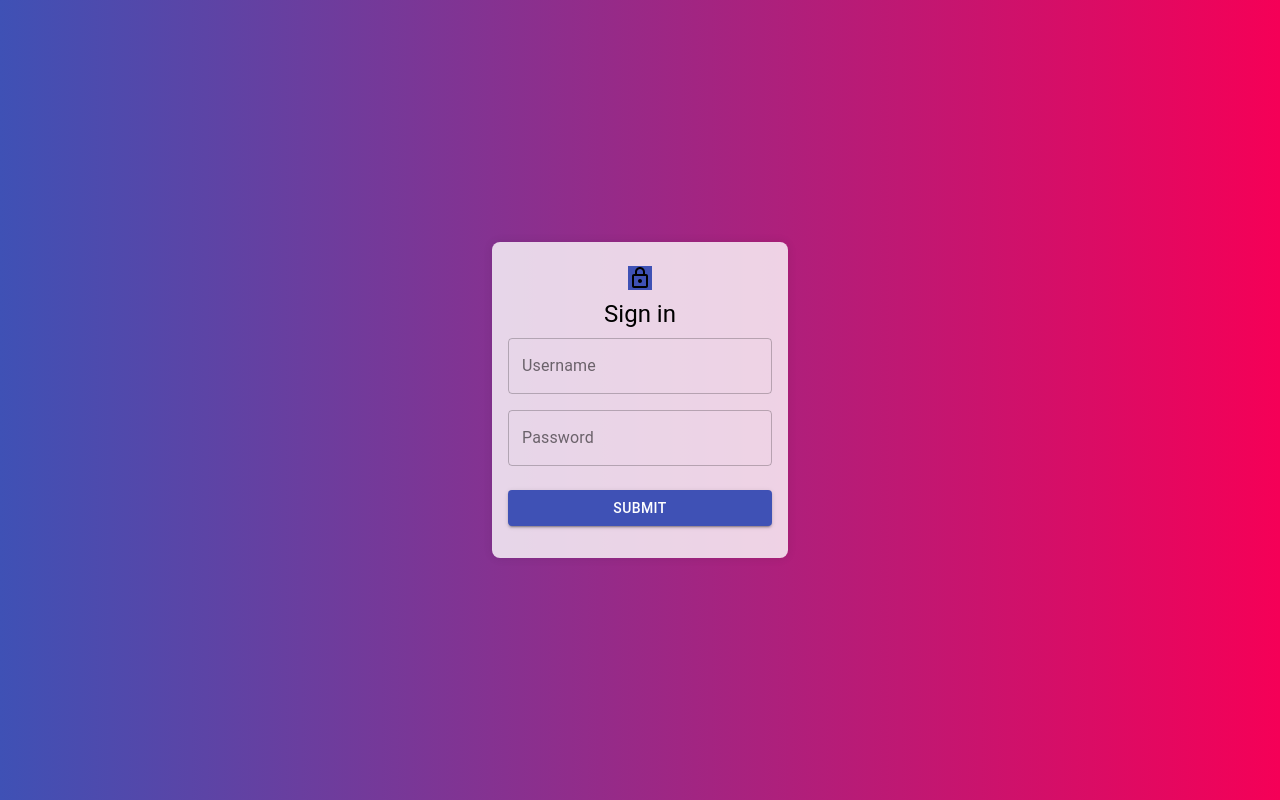
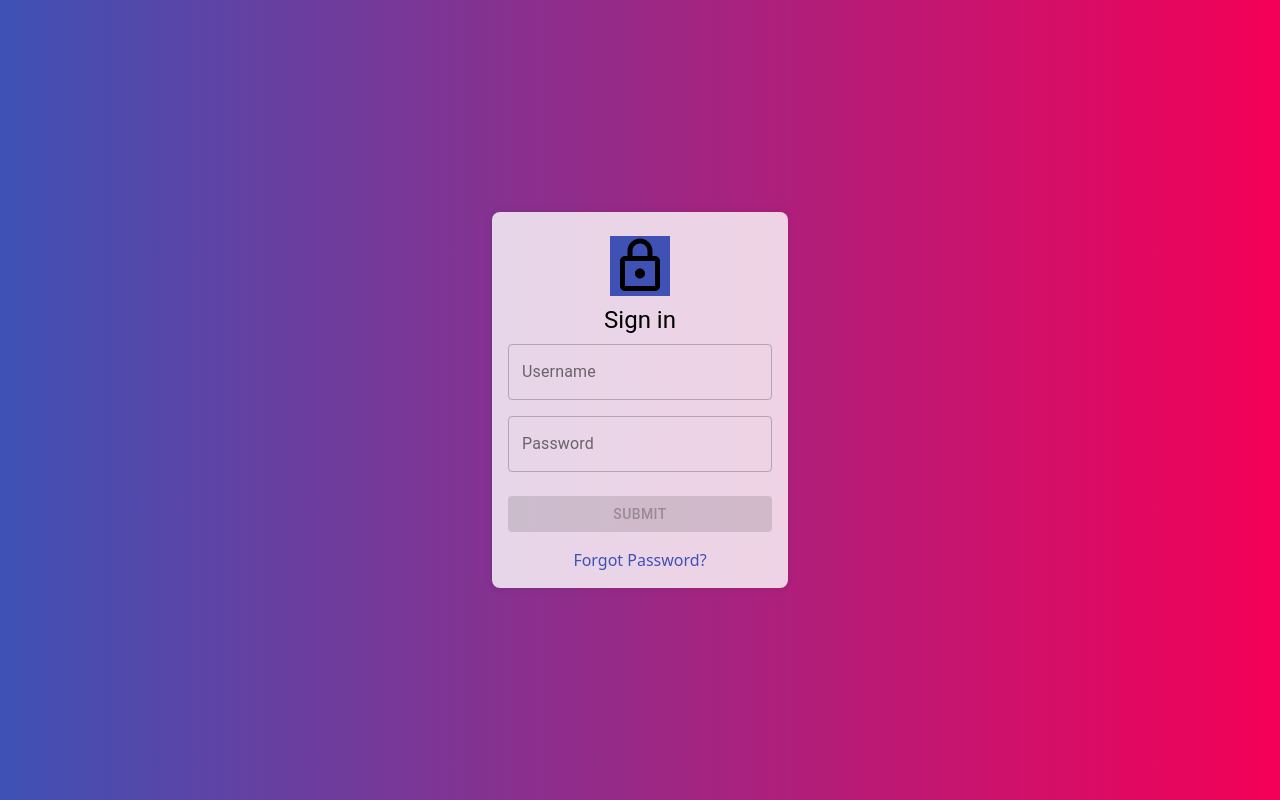
Before and after one commit to 0xn4utilus/kSentinel, a React (Vite) app in the folder frontend/: page / in a window 1280 px wide. Built offline with nearby package versions, Linux system fonts and the light colour scheme; no server answers.

Commit message:
Add forget password page

```diff
--- a/frontend/src/App.jsx
+++ b/frontend/src/App.jsx
@@ -4,6 +4,7 @@ import Register from "./Components/Register";
 import Configuration from "./Components/Configuration";
 import Dashboard from "./Components/Dashboard";
 import Settings from "./Components/Settings";
+import ForgotPassword from "./Components/ForgotPassword";
 
 function App() {
 
@@ -14,6 +15,7 @@ function App() {
           <Route path="/" element={<Login/>}/>
           <Route path="/login" element={<Login/>}/>
           <Route path="/register" element={<Register/>}/>
+          <Route path="/forgotPassword" element={<ForgotPassword/>}/>
           <Route path="/configuration" element={<Configuration/>}/>
           <Route path="/dashboard" element={<Dashboard/>}/>
           <Route path="/settings" element={<Settings/>}/>
--- a/frontend/src/Components/Configuration/configuration.jsx
+++ b/frontend/src/Components/Configuration/configuration.jsx
@@ -9,47 +9,10 @@ import {
   Typography,
 } from '@material-ui/core';
 import InputFields from './inputFields';
-
-const useStyles = makeStyles((theme) => ({
-  pageContainer: {
-    backgroundColor: '#FDF6E3',
-    minHeight: '100vh',
-    display: 'flex',
-    flexDirection: 'column',
-    alignItems: 'center',
-    justifyContent: 'center',
-  },
-  card: {
-    marginBottom: theme.spacing(3),
-    padding: theme.spacing(2),
-    backgroundColor: '#F3F7F9',
-    boxShadow: '0px 3px 6px rgba(0, 0, 0, 0.16)',
-    borderRadius: 8,
-  },
-  title: {
-    marginBottom: theme.spacing(2),
-    color: '#333333',
-    fontWeight: 'bold',
-  },
-  button: {
-    marginRight: theme.spacing(2),
-    backgroundColor: 'green',
-    color: '#FFFFFF',
-    '&:hover': {
-      backgroundColor: '#C51162',
-    },
-  },
-  inputField: {
-    marginBottom: theme.spacing(2),
-  },
-  inputContainer: {
-    display: 'flex',
-    alignItems: 'center',
-  },
-}));
+import { configTemplate } from '../Themes';
 
 const Tracing = () => {
-  const classes = useStyles();
+  const classes = configTemplate();
 
   return (
     <Card className={classes.card}>
@@ -72,7 +35,7 @@ const Tracing = () => {
 };
 
 const Blocking = () => {
-  const classes = useStyles();
+  const classes = configTemplate();
 
   return (
     <Card className={classes.card}>
@@ -95,7 +58,7 @@ const Blocking = () => {
 };
 
 const Info = () => {
-  const classes = useStyles();
+  const classes = configTemplate();
 
   return (
     <Card className={classes.card}>
@@ -129,7 +92,7 @@ const Info = () => {
 };
 
 const Page = () => {
-  const classes = useStyles();
+  const classes = configTemplate();
 
   return (
     <div className={classes.pageContainer}>
--- a/frontend/src/Components/Footer/index.jsx
+++ b/frontend/src/Components/Footer/index.jsx
@@ -1,18 +1,9 @@
 import React from 'react';
-import { Typography, Link, makeStyles } from '@material-ui/core';
-
-const useStyles = makeStyles((theme) => ({
-  footer: {
-    backgroundColor: theme.palette.primary.main,
-    padding: theme.spacing(2),
-    textAlign: 'center',
-    color: theme.palette.primary.contrastText,
-    marginTop: 'auto',
-  },
-}));
+import { Typography, Link } from '@material-ui/core';
+import { footerTemplate } from '../Themes';
 
 const Footer = () => {
-  const classes = useStyles();
+  const classes = footerTemplate();
 
   return (
     <footer className={classes.footer}>
--- /dev/null
+++ b/frontend/src/Components/ForgotPassword/index.jsx
@@ -0,0 +1,80 @@
+import React, { useState } from 'react';
+import { TextField , Button, Typography, Link } from '@material-ui/core';
+import LockOutlinedIcon from '@material-ui/icons/LockOutlined';
+import { loginTemplate } from '../Themes';
+import CheckCircleOutlinedIcon from '@mui/icons-material/CheckCircleOutlined';
+import ErrorOutlineOutlinedIcon from '@mui/icons-material/ErrorOutlineOutlined';
+
+const ForgotPassword = () =>{
+    const classes = loginTemplate();
+    const [userData,setUserData] = useState({"data":""});
+    const [isDataSent, setDataSent] = useState(false);
+    const [isDataValid, setValidity] = useState(true);
+
+    function queryData(){
+        // setDataSent(true);
+        // setValidity(false);
+    }
+
+
+    return(
+        <div className={classes.container}>
+            {
+                !isDataSent && (
+                    <div className={classes.formContainer}>
+                        {
+                            isDataValid &&(
+                                <LockOutlinedIcon className={classes.avatar} style={{fontSize:60}}/>
+                            )}
+                        {
+                            !isDataValid && (
+                                <div className="flex flex-col items-center">
+                                    <ErrorOutlineOutlinedIcon className={classes.avatar} style={{fontSize:60}}/>
+                                    <Typography component="h1" variant="h4">
+                                        User Not found
+                                    </Typography>
+                                </div>
+                            )
+                        }
+                        <Typography component="h1" variant="h5">
+                        Enter Username or Email
+                        </Typography>
+                        <TextField
+                            className={classes.input}
+                            label="Username / Email"
+                            name="username"
+                            onChange={(e)=>{
+                                setUserData({data:e.target.value});
+                            }}
+                            variant="outlined"
+                            fullWidth
+                            />
+                        <Button
+                        className={classes.submitButton}
+                        variant="contained"
+                        color="primary"
+                        fullWidth
+                        disabled = {userData.data.length < 1}
+                        onClick={queryData}
+                        >
+                        Submit
+                        </Button>
+                    </div>
+            )}
+            {
+                isDataSent && (
+                    <div className={classes.formContainer}>
+                        <CheckCircleOutlinedIcon className={classes.avatar} style={{fontSize:60}}/>
+                        <Typography component="h1" variant="h4">
+                            Password Reset Sucessful.
+                        </Typography>
+                        <Typography component="h3" variant="h5">
+                            Please check email to find the reset link.
+                        </Typography>
+                    </div>
+            )}
+        </div>
+    )
+}
+
+export default ForgotPassword
--- a/frontend/src/Components/Login/index.jsx
+++ b/frontend/src/Components/Login/index.jsx
@@ -1,48 +1,20 @@
 import React, { useState } from 'react';
-import { TextField, Box, Button, Typography } from '@material-ui/core';
+import { TextField , Button, Typography, Link } from '@material-ui/core';
 import LockOutlinedIcon from '@material-ui/icons/LockOutlined';
-import { makeStyles } from '@material-ui/core/styles';
-
-const useStyles = makeStyles((theme) => ({
-  container: {
-    display: 'flex',
-    justifyContent: 'center',
-    alignItems: 'center',
-    height: '100vh',
-    background: `linear-gradient(to right, ${theme.palette.primary.main}, ${theme.palette.secondary.main})`,
-  },
-  formContainer: {
-    display: 'flex',
-    flexDirection: 'column',
-    alignItems: 'center',
-    padding: theme.spacing(2),
-    borderRadius: theme.spacing(1),
-    boxShadow: '0px 0px 10px rgba(0, 0, 0, 0.1)',
-    backgroundColor: 'rgba(255, 255, 255, 0.8)',
-  },
-  avatar: {
-    margin: theme.spacing(1),
-    backgroundColor: theme.palette.primary.main,
-  },
-  input: {
-    margin: theme.spacing(1),
-  },
-  submitButton: {
-    margin: theme.spacing(2, 0),
-  },
-}));
+import { loginTemplate } from '../Themes';
 
 const LoginPage = () => {
-  const classes = useStyles();
+  const classes = loginTemplate();
   const [userData,setUserData] = useState({"username":"","password":""});
 
   function submitData(){
 
   }
+
   return (
     <div className={classes.container}>
       <div className={classes.formContainer}>
-        <LockOutlinedIcon className={classes.avatar} />
+        <LockOutlinedIcon className={classes.avatar} style={{fontSize:60}} />
         <Typography component="h1" variant="h5">
           Sign in
         </Typography>
@@ -72,10 +44,14 @@ const LoginPage = () => {
           variant="contained"
           color="primary"
           fullWidth
+          disabled={userData.username.length < 1 || userData.password.length < 1}
           onClick={submitData}
         >
           Submit
         </Button>
+        <Link href="/forgotPassword">
+          Forgot Password?
+        </Link>
       </div>
     </div>
   );
--- a/frontend/src/Components/Navbar/index.jsx
+++ b/frontend/src/Components/Navbar/index.jsx
@@ -10,36 +10,15 @@ import {
   List,
   ListItem,
   ListItemText,
-  makeStyles,
   useMediaQuery,
   useTheme,
   Avatar,
 } from '@material-ui/core';
 import { Dashboard, Settings, Build, Menu } from '@material-ui/icons';
-
-const useStyles = makeStyles((theme) => ({
-  toolbar: {
-    display: 'flex',
-    justifyContent: 'space-between',
-    backgroundColor: '#3f51b5', // Replace with your desired background color
-  },
-  navbarButton: {
-    marginLeft: theme.spacing(2),
-  },
-  mobileMenuButton: {
-    marginRight: theme.spacing(2),
-  },
-  list: {
-    width: 250,
-  },
-  linkContainer: {
-    display: 'flex',
-    alignItems: 'center',
-  },
-}));
+import { navbarTemplate } from '../Themes';
 
 const Navbar = () => {
-  const classes = useStyles();
+  const classes = navbarTemplate();
   const theme = useTheme();
   const isSmallScreen = useMediaQuery(theme.breakpoints.down('sm'));
   const [mobileMenuOpen, setMobileMenuOpen] = useState(false);
--- a/frontend/src/Components/Register/index.jsx
+++ b/frontend/src/Components/Register/index.jsx
@@ -1,44 +1,14 @@
 import React, { useState } from 'react';
-import { TextField, Box, Button, Typography, Snackbar } from '@material-ui/core';
+import { TextField, Button, Typography } from '@material-ui/core';
 import LockOutlinedIcon from '@material-ui/icons/LockOutlined';
-import { makeStyles } from '@material-ui/core/styles';
 import { registerRoute } from '../../constants';
 import Alert from "@mui/material/Alert";
-import Stack from "@mui/material/Stack";
 import {useNavigate} from "react-router-dom";
-
-const useStyles = makeStyles((theme) => ({
-    container: {
-        display: 'flex',
-        justifyContent: 'center',
-        alignItems: 'center',
-        height: '100vh',
-        background: `linear-gradient(to right, ${theme.palette.primary.main}, ${theme.palette.secondary.main})`,
-    },
-    formContainer: {
-        display: 'flex',
-        flexDirection: 'column',
-        alignItems: 'center',
-        padding: theme.spacing(2),
-        borderRadius: theme.spacing(1),
-        boxShadow: '0px 0px 10px rgba(0, 0, 0, 0.1)',
-        backgroundColor: 'rgba(255, 255, 255, 0.8)',
-    },
-    avatar: {
-        margin: theme.spacing(1),
-        backgroundColor: theme.palette.primary.main,
-    },
-    input: {
-        margin: theme.spacing(1),
-    },
-    submitButton: {
-        margin: theme.spacing(2, 0),
-    },
-}));
+import { loginTemplate } from '../Themes';
 
 const Register = () => {
     const navigate = useNavigate();
-    const classes = useStyles();
+    const classes = loginTemplate();
     const [userData, setUserData] = useState({ username: "", password: "", email: "" });
     const [emailError, setEmailError] = useState(false);
     const [submitDisabled, setSubmitDisabled] = useState(true);
--- /dev/null
+++ b/frontend/src/Components/Themes/index.jsx
@@ -0,0 +1,108 @@
+import React from 'react';
+import { makeStyles } from '@material-ui/core/styles';
+
+
+const loginTemplate = makeStyles((theme) => ({
+    container: {
+        display: 'flex',
+        justifyContent: 'center',
+        alignItems: 'center',
+        height: '100vh',
+        background: `linear-gradient(to right, ${theme.palette.primary.main}, ${theme.palette.secondary.main})`,
+    },
+    formContainer: {
+        display: 'flex',
+        flexDirection: 'column',
+        alignItems: 'center',
+        padding: theme.spacing(2),
+        borderRadius: theme.spacing(1),
+        boxShadow: '0px 0px 10px rgba(0, 0, 0, 0.1)',
+        backgroundColor: 'rgba(255, 255, 255, 0.8)',
+    },
+    avatar: {
+        margin: theme.spacing(1),
+        backgroundColor: theme.palette.primary.main,
+    },
+    input: {
+        margin: theme.spacing(1),
+    },
+    submitButton: {
+        margin: theme.spacing(2, 0),
+    },
+}));
+
+const configTemplate = makeStyles((theme) => ({
+    pageContainer: {
+      backgroundColor: '#FDF6E3',
+      minHeight: '100vh',
+      display: 'flex',
+      flexDirection: 'column',
+      alignItems: 'center',
+      justifyContent: 'center',
+    },
+    card: {
+      marginBottom: theme.spacing(3),
+      padding: theme.spacing(2),
+      backgroundColor: '#F3F7F9',
+      boxShadow: '0px 3px 6px rgba(0, 0, 0, 0.16)',
+      borderRadius: 8,
+    },
+    title: {
+      marginBottom: theme.spacing(2),
+      color: '#333333',
+      fontWeight: 'bold',
+    },
+    button: {
+      marginRight: theme.spacing(2),
+      backgroundColor: 'green',
+      color: '#FFFFFF',
+      '&:hover': {
+        backgroundColor: '#C51162',
+      },
+    },
+    inputField: {
+      marginBottom: theme.spacing(2),
+    },
+    inputContainer: {
+      display: 'flex',
+      alignItems: 'center',
+    },
+}))
+
+const footerTemplate = makeStyles((theme) => ({
+    footer: {
+      backgroundColor: theme.palette.primary.main,
+      padding: theme.spacing(2),
+      textAlign: 'center',
+      color: theme.palette.primary.contrastText,
+      marginTop: 'auto',
+    },
+}));
+
+const navbarTemplate = makeStyles((theme) => ({
+    toolbar: {
+      display: 'flex',
+      justifyContent: 'space-between',
+      backgroundColor: '#3f51b5', // Replace with your desired background color
+    },
+    navbarButton: {
+      marginLeft: theme.spacing(2),
+    },
+    mobileMenuButton: {
+      marginRight: theme.spacing(2),
+    },
+    list: {
+      width: 250,
+    },
+    linkContainer: {
+      display: 'flex',
+      alignItems: 'center',
+    },
+}));
+
+export {
+    loginTemplate,
+    configTemplate,
+    footerTemplate,
+    navbarTemplate
+}
```
